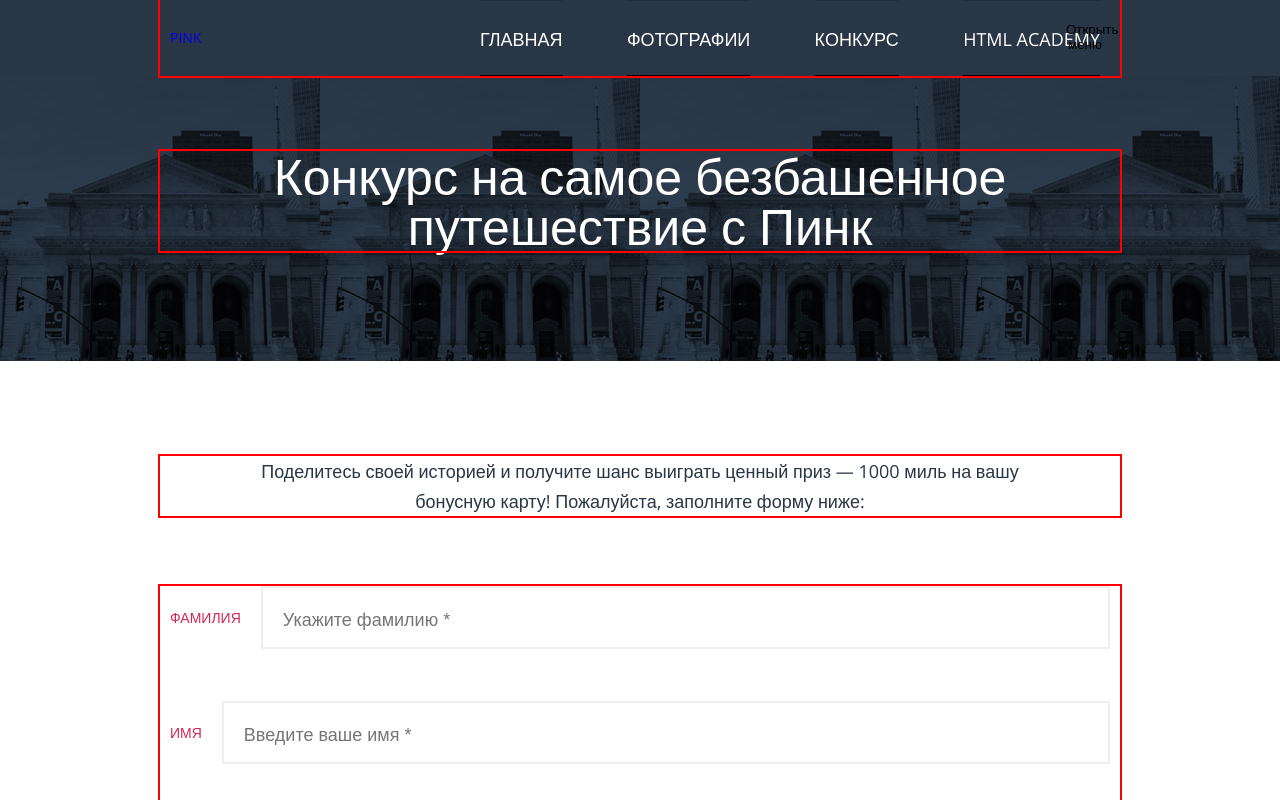
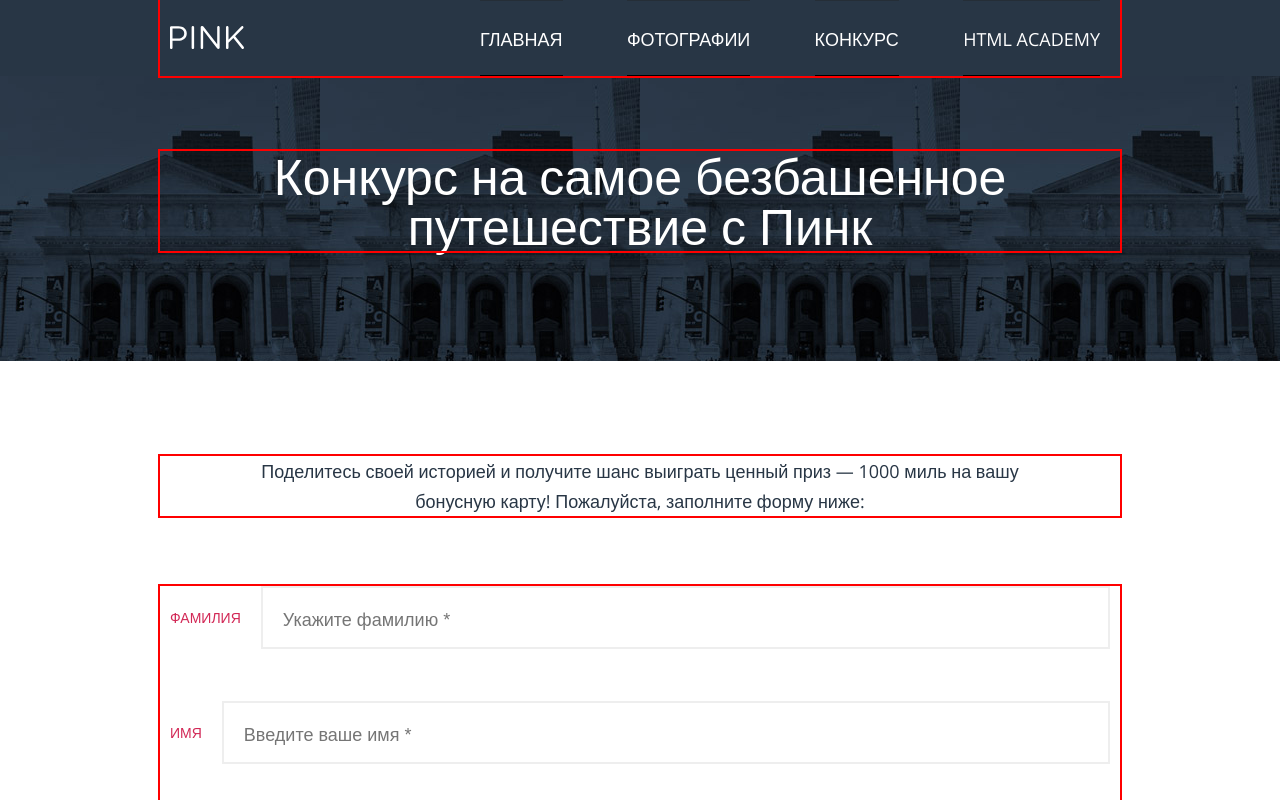
Before and after one commit to mickbetch/533179-pink, a website: page source/form.html in a window 1280 px wide. Shown: the top 800 px of the page. Drawn offline with nearby package versions, Linux system fonts and the light colour scheme; files that its build step writes are made by us from their sources.

Commit message:
сделал хедер на всех страницах

```diff
--- a/source/form.html
+++ b/source/form.html
@@ -11,19 +11,19 @@
 
     <header class="page-header">
       <div class="container container--page-header">
-        <a class="page-header___logo-link" href="index.html">
-          <span class="page-header__logo-title">PINK</span>
+        <a class="page-header___logo-link">
+          <img src="img/logo-pink-white-mobile.svg">
         </a>
-        <nav class="main-nav">
-          <button class="main-nav__toggle" type="button">Открыть меню</button>
+        <nav class="main-nav main-nav--opened">
+          <button class="main-nav__toggle" type="button"><span class="visually-hidden">Открыть меню</span></button>
           <ul class="main-nav__list site-list">
-            <li class="site-list__item">
+            <li class="site-list__item site-list__item--active">
               <a class="site-list__link" href="index.html">Главная</a>
             </li>
             <li class="site-list__item">
               <a class="site-list__link" href="photo.html">Фотографии</a>
             </li>
-            <li class="site-list__item site-list__item--active">
+            <li class="site-list__item">
               <a class="site-list__link">Конкурс</a>
             </li>
             <li class="site-list__item">
--- a/source/less/blocks/header/main-nav.less
+++ b/source/less/blocks/header/main-nav.less
@@ -107,4 +107,8 @@
   .main-nav--opened .main-nav__list {
     padding: 0;
   }
+
+  .main-nav__toggle {
+    display: none;
+  }
 }
```
Also changed, not shown: source/index.html (+1 -1 lines), source/photo.html (+6 -6 lines).
